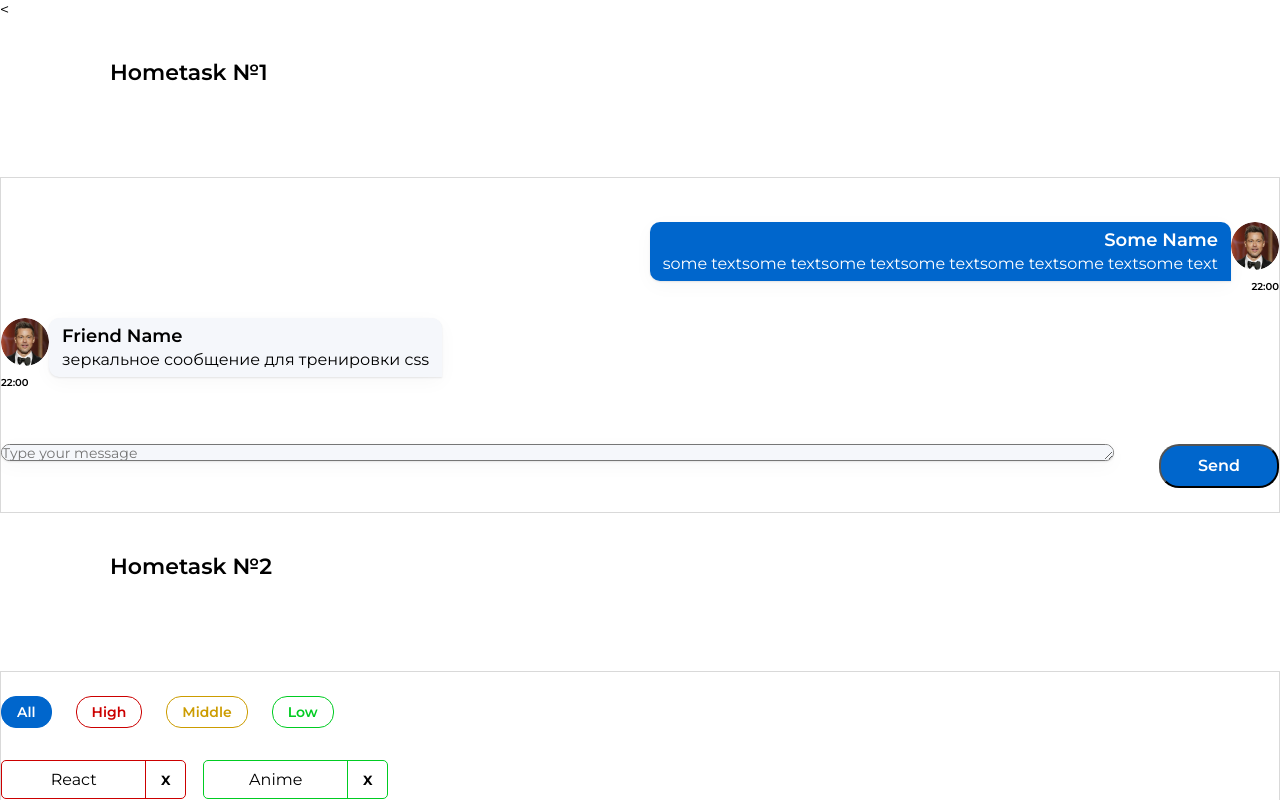
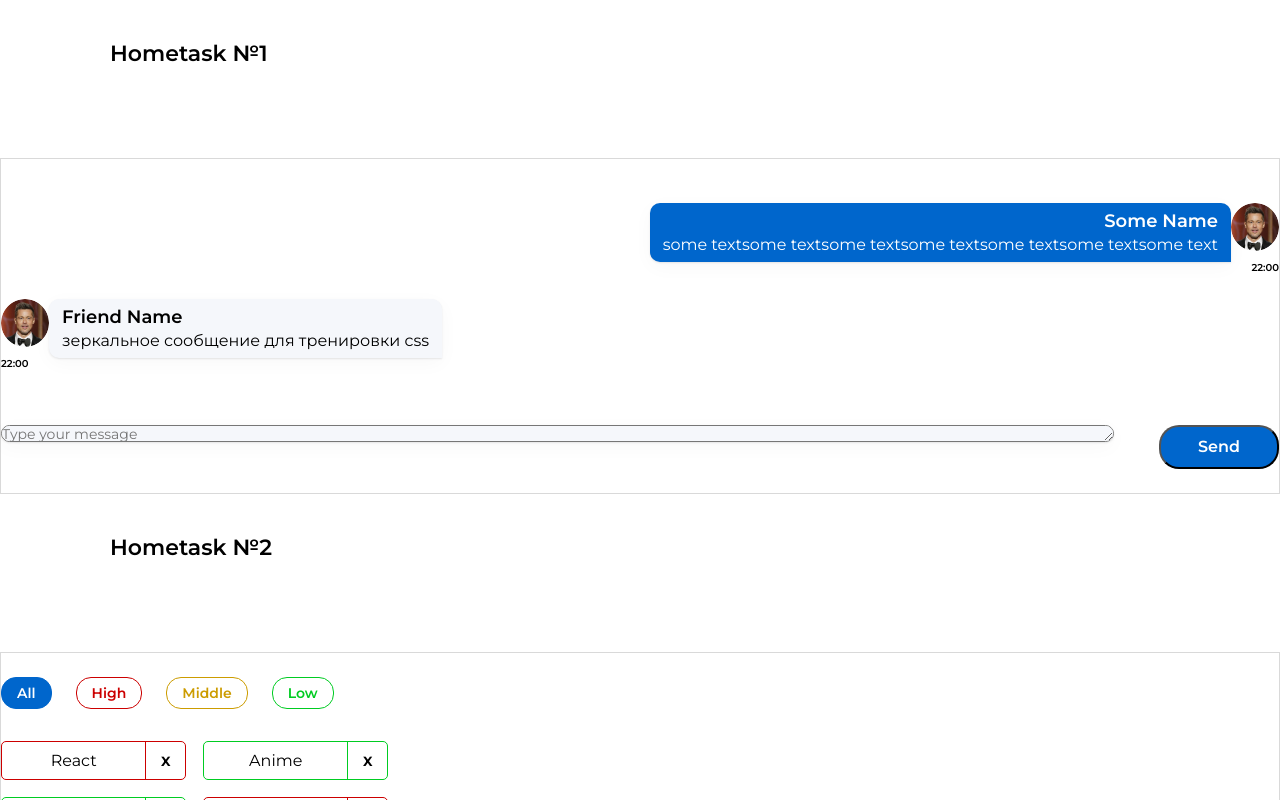
Before and after one commit to Karpenko21/my-homework, a React (Create React App) app: page / in a window 1280 px wide. Shown: the top 800 px of the page. Built offline with nearby package versions, Linux system fonts and the light colour scheme.

Commit message:
hw3 part 5 css final correct mistake in index.html and lastUserName

```diff
--- a/public/index.html
+++ b/public/index.html
@@ -3,9 +3,9 @@
   <head>
     <meta charset="utf-8" />
     <link rel="icon" href="%PUBLIC_URL%/favicon.ico" />
-    <<link rel="preconnect" href="https://fonts.googleapis.com">
-    <link rel="preconnect" href="https://fonts.gstatic.com" crossorigin>
-    <link href="https://fonts.googleapis.com/css2?family=Montserrat:wght@400;500;600&family=Roboto:wght@400;700&display=swap" rel="stylesheet">
+    <link rel="preconnect" href="https://fonts.googleapis.com"/>
+    <link rel="preconnect" href="https://fonts.gstatic.com" crossorigin/>
+    <link href="https://fonts.googleapis.com/css2?family=Montserrat:wght@400;500;600&family=Roboto:wght@400;700&display=swap" rel="stylesheet"/>
     <meta name="viewport" content="width=device-width, initial-scale=1" />
     <meta name="theme-color" content="#000000" />
     <meta
--- a/src/s2-homeworks/hw03/Greeting.tsx
+++ b/src/s2-homeworks/hw03/Greeting.tsx
@@ -9,7 +9,7 @@ type GreetingPropsType = {
     onEnter: (e: KeyboardEvent<HTMLInputElement>) => void// need to fix any
     error: string // need to fix any
     totalUsers: number // need to fix any
-    lastUserName?: string | null// need to fix any
+    lastUserName?: string // need to fix any
 }
 
 // презентационная компонента (для верстальщика)
@@ -26,6 +26,7 @@ const Greeting: React.FC<GreetingPropsType> = (
     } // деструктуризация пропсов
 ) => {
     const inputClass = error ? s.errorInput : s.input // need to fix with (?:)
+
 
     return (
         <div id={'hw3-form'} className={s.greetingForm}>
--- a/src/s2-homeworks/hw03/GreetingContainer.tsx
+++ b/src/s2-homeworks/hw03/GreetingContainer.tsx
@@ -1,18 +1,16 @@
 import React, { ChangeEvent, KeyboardEvent, useState } from 'react'
 import Greeting from './Greeting'
 import { UserType } from './HW3'
-//import {Simulate} from "react-dom/test-utils";
-//import error = Simulate.error;
+
 
 type GreetingContainerPropsType = {
     users: UserType [] // need to fix any
     addUserCallback: (name: string) => void// need to fix any
 }
-let lastUserName = ""
+
 export const pureAddUser = (name: string, setError: (error: string) => void,  setName: (name: string) => void, addUserCallback: (name: string) => void) => {
     if (name.trim() !== '') {
         addUserCallback(name)
-        lastUserName = name
        setName('')
 
     } else {
@@ -61,7 +59,7 @@ const GreetingContainer: React.FC<GreetingContainerPropsType> = ({
     }
 
     const totalUsers = users.length // need to fix
-    //const lastUserName = name //users[users.length - 1].name : "" //(name: string) => name.trim() === '' ? name : ""// need to fix
+    const lastUserName = users[users.length - 1]?.name //(name: string) => name.trim() === '' ? name : ""// need to fix
 
     return (
         <Greeting
```
